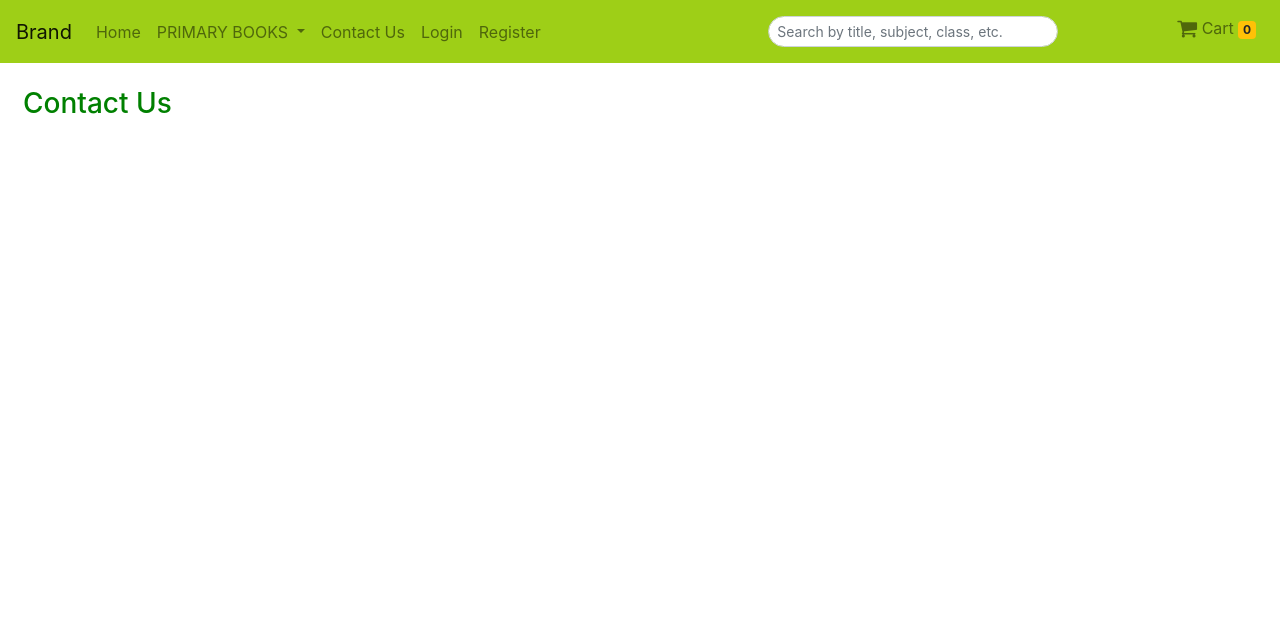
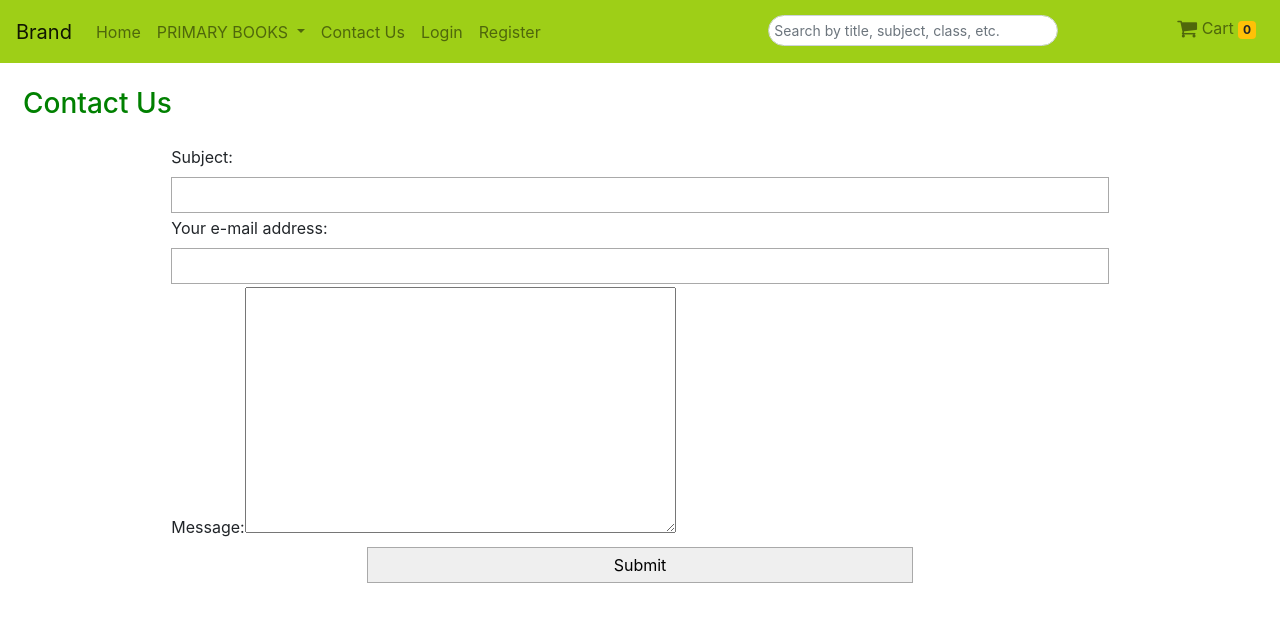
Before and after one commit to digitalis75/Django-Project-Primary-School-Books, a Django app: page /contact/ in a window 1280 px wide. Shown: the top 622 px of the page. Run offline with Django 3.2, Linux system fonts and the light colour scheme; some libraries are stand-ins or nearby versions.

Commit message:
Creating contact form and contact page

```diff
--- /dev/null
+++ b/contact/forms.py
@@ -0,0 +1,7 @@
+from django import forms
+
+
+class ContactForm(forms.Form):
+    subject = forms.CharField(max_length=100)
+    email = forms.EmailField(required=False, label='Your e-mail address')
+    message = forms.CharField(widget=forms.Textarea)
--- a/contact/templates/contact.html
+++ b/contact/templates/contact.html
@@ -2,10 +2,27 @@
 {% load static from staticfiles %}
 {% load bootstrap_tags %}
 
-{% block page_title %}Cart{% endblock %}
+{% block page_title %}Contact Us{% endblock %}
 
 {% block page_heading %}<h3 class="success">Contact Us</h3>{% endblock %}
 
 {% block content %}
 
+{% if submitted %}
+    <p class="submit-success">
+        Your message was submitted successfuly. Thank you.
+    </p>
+
+{% else %}
+    <div class="col-12 col-lg-9 mx-auto mb-3">
+        <form action="" method="post" novalidate>
+            {{ form | as_bootstrap }}
+            <div class="col-12 col-md-10 col-lg-7 mx-auto">
+                <input class="" type="submit" value="Submit">
+            </div>
+            {% csrf_token %}
+        </form>
+    </div>
+{% endif %}
+
 {% endblock %}
--- a/contact/views.py
+++ b/contact/views.py
@@ -1,6 +1,25 @@
 from django.shortcuts import render
+from django.http import HttpResponseRedirect
+from django.core.mail import send_mail, get_connection
+from .forms import ContactForm
 
 
 # Create your views here.
 def contact(request):
-    return render(request, 'contact.html')
+    submitted = False
+    if request.method == 'POST':
+        form = ContactForm(request.POST)
+        if form.is_valid():
+            cd = form.cleaned_data
+            con = get_connection(
+                'django.core.mail.backends.console.EmailBackend')
+            send_mail(cd['subject'], cd['message'],
+                      cd.get('email', 'noreply@example.com'),
+                      ['siteowner@example.com'], connection=con)
+            return HttpResponseRedirect('/contact?submitted=True')
+    else:
+        form = ContactForm()
+        if 'submitted' in request.GET:
+            submitted = True
+    return render(request, 'contact.html', {'form': form,
+                                            'submitted': submitted})
--- a/static/css/style.css
+++ b/static/css/style.css
@@ -128,3 +128,21 @@ div .col-12 {
         width: 40%;
     }
 }
+
+/* Contact form */
+input {
+    width: 100%;
+    margin: 0 0 3px;
+    padding: 5px!important;
+    box-sizing: border-box;
+    border: 1px solid rgb(169,169,169);
+}
+
+.submit-success {
+    background-color: rgba(0, 128, 0, 0.15);
+    padding: 10px;
+    text-align: center;
+    color: green;
+    border: 1px solid green;
+    border-radius: 3px;
+}
```
